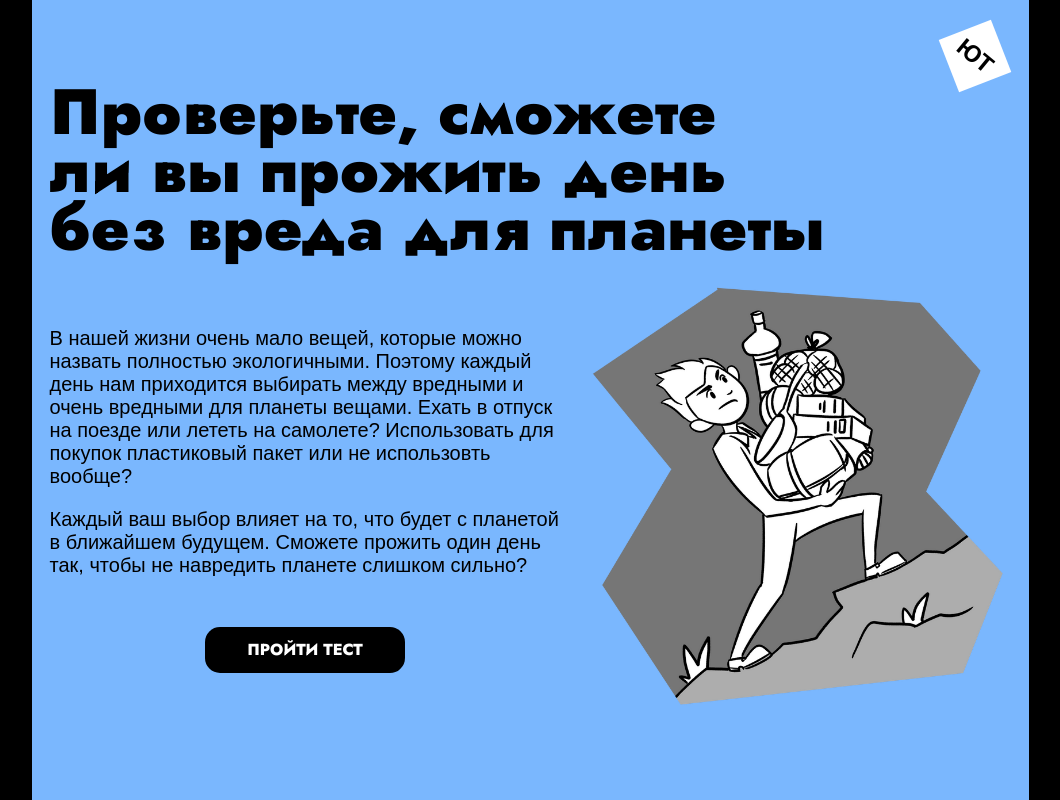
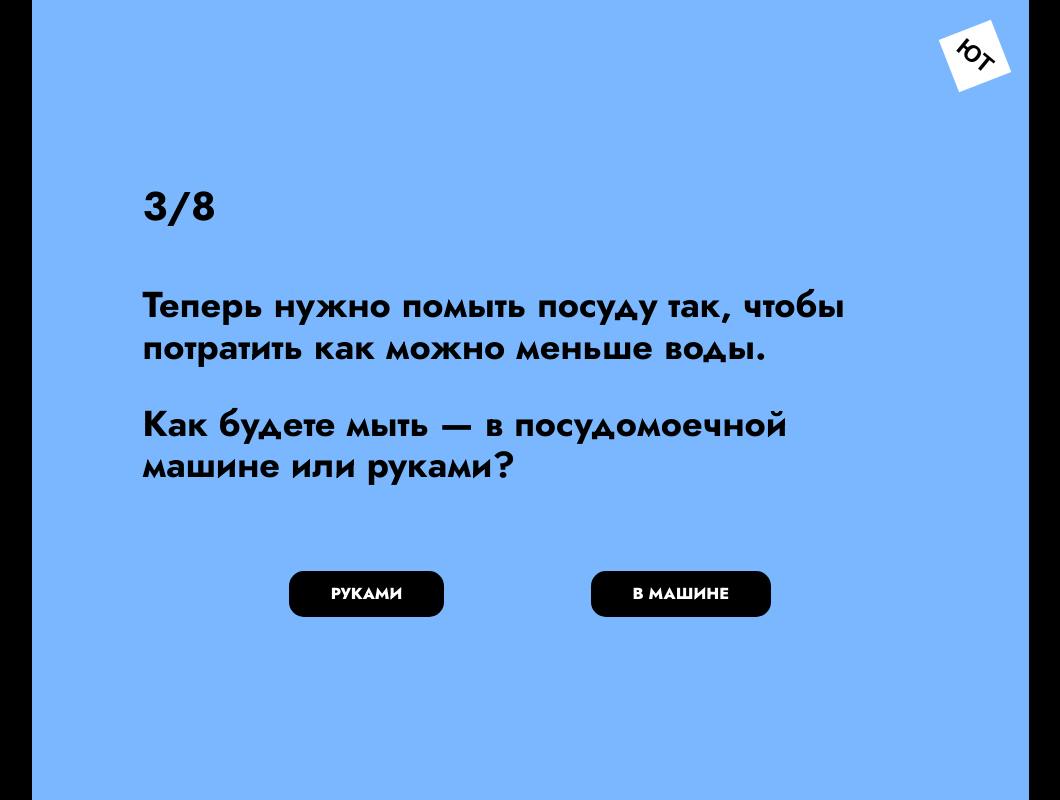
Before and after one commit to mr9d/ecology-quiz, a plain HTML site: page index.html in a window 1280 px wide. Shown: the whole page, without its empty margins (110-1170 px from the left). Drawn offline with Linux system fonts and the light colour scheme.

Commit message:
Add questionArticleTemplate

```diff
--- a/index.html
+++ b/index.html
@@ -37,7 +37,23 @@
                 <section class="intro__buttons">
                     <button class="button intro__start-test">Пройти тест</button>
                 </section>
-                <main>
+            <main>
+        </article>
+    </template>
+
+    <template id="question-article-template">
+        <article class="question">
+            <header class="question__header">
+                <h2 class="question__title">3/8</h2>
+            </header>
+            <main class="question__content">
+                <p class="question__paragraph">Теперь нужно помыть посуду так, чтобы потратить как можно меньше воды.</p>
+                <p class="question__paragraph">Как будете мыть — в посудомоечной машине или руками?</p>
+                <section class="question__buttons">
+                    <button class="button question__answer">Руками</button>
+                    <button class="button question__answer">В машине</button>
+                </section>
+            </main>
         </article>
     </template>
 </body>
--- a/index.js
+++ b/index.js
@@ -1,5 +1,6 @@
 const dynamicContentElement = document.querySelector('.dynamic');
 const introArticleTemplate = document.querySelector('#intro-article-template').content;
+const questionArticleTemplate = document.querySelector('#question-article-template').content;
 
 const switchDynamicContent = (template) => {
     const oldContent = dynamicContentElement.firstChild;
@@ -11,7 +12,7 @@ const switchDynamicContent = (template) => {
 };
 
 const init = () => {
-    switchDynamicContent(introArticleTemplate);
+    switchDynamicContent(questionArticleTemplate);
 }
 
 init();
--- a/style.css
+++ b/style.css
@@ -49,12 +49,12 @@ body {
   background: #000000;
   border: 0;
   border-radius: 15px;
-    font-family: 'Jost';
+  font-family: "Jost";
   font-style: normal;
   font-weight: 800;
   font-size: 16px;
   line-height: 16px;
-    color: #FFFFFF;
+  color: #ffffff;
   text-transform: uppercase;
   padding: 15px 42px;
 }
@@ -82,7 +82,7 @@ body {
 .intro__content {
   box-sizing: border-box;
   min-height: 460px;
-    background: url('img/07.png');
+  background: url("img/07.png");
   background-repeat: no-repeat;
   background-size: 460px 460px;
   background-position: right;
@@ -95,3 +95,29 @@ body {
   text-align: center;
   margin-top: 50px;
 }
+
+/* ===========================================
+        Cтраница вопроса
+   =========================================== */
+
+.question {
+  max-width: 775px;
+  margin: 0 auto;
+}
+
+.question__title {
+  font-family: "Jost";
+  font-size: 40px;
+  margin: 0 0 55px;
+}
+
+.question__content {
+  font-family: "Jost";
+  font-size: 36px;
+}
+
+.question__buttons {
+  margin-top: 85px;
+  display: flex;
+  justify-content: space-evenly;
+}
```
Lines whose indentation alone changed are shown as unchanged.
